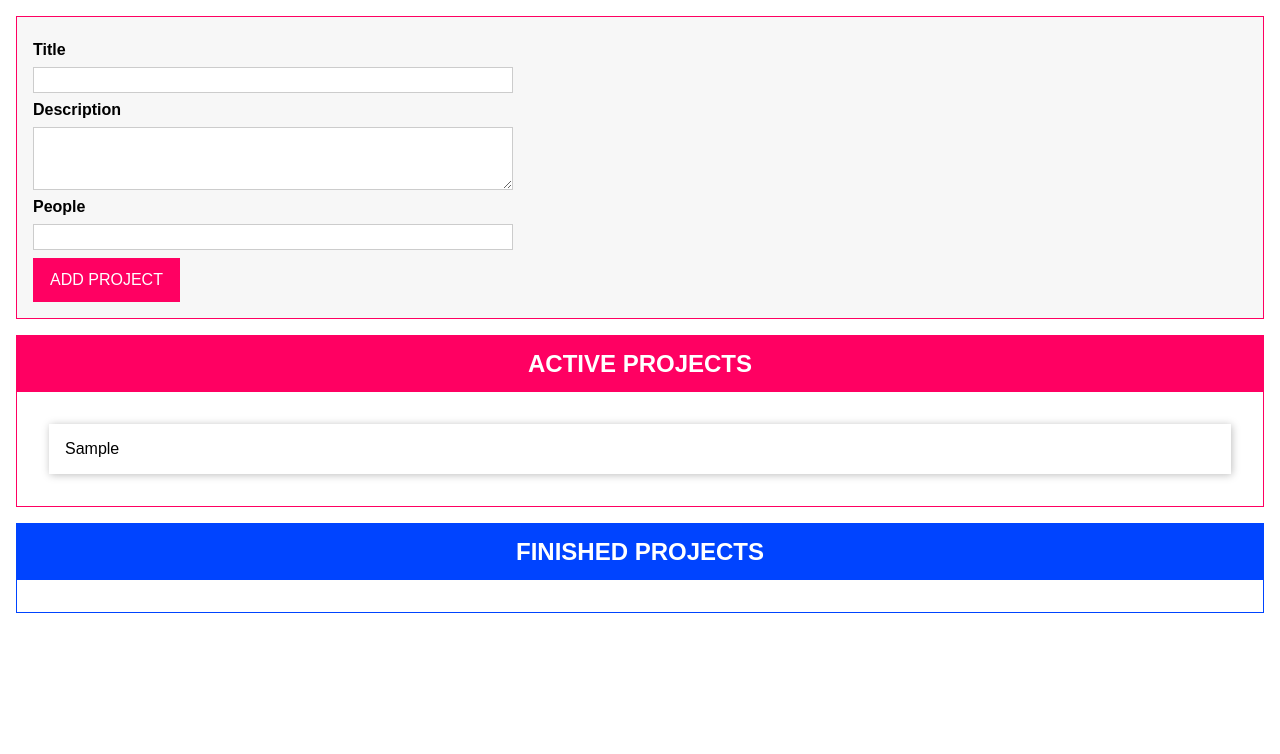
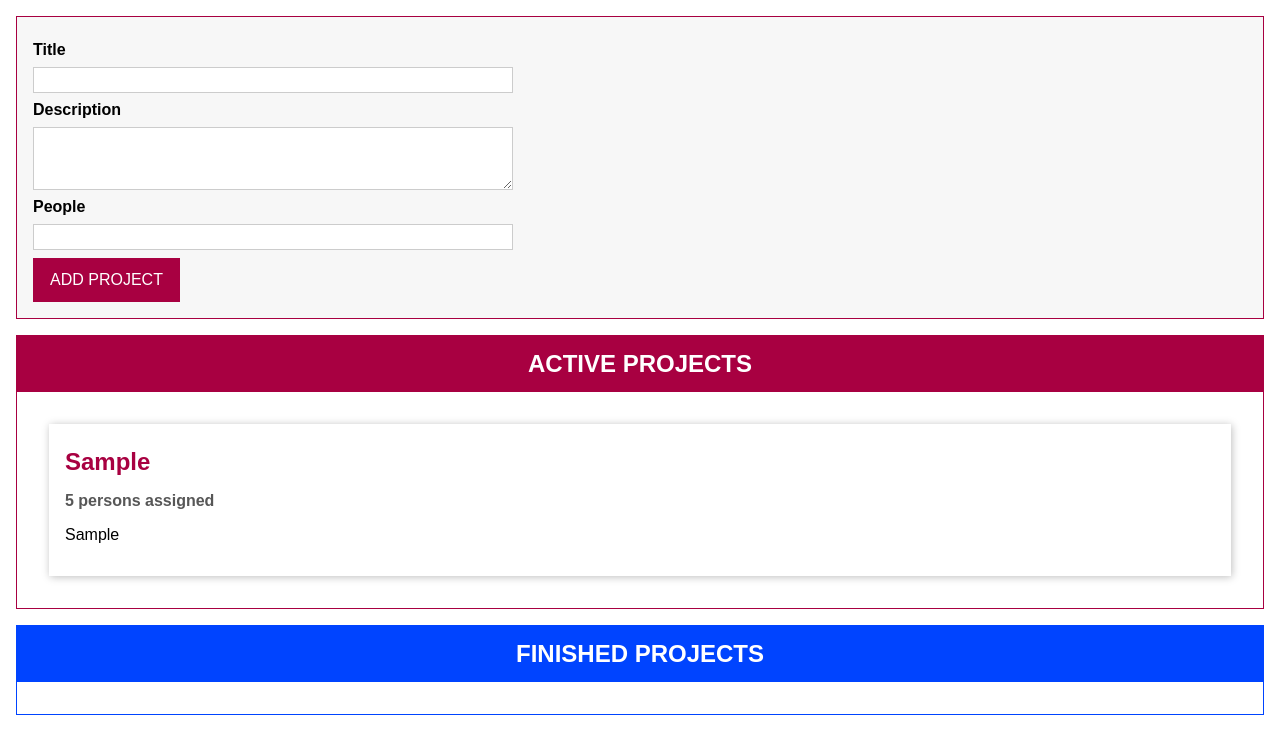
Before and after one commit to norberttoth01/simpleToDoListWithTS, a website with bundled scripts: page index.html in a window 1280 px wide. Both pictures are taken after typing "Sample", "Sample", "5" into the empty fields and a click on the button "ADD PROJECT". Built offline with nearby package versions, Linux system fonts and the light colour scheme.

Commit message:
base project finished

```diff
--- a/app.css
+++ b/app.css
@@ -38,8 +38,8 @@ textarea:focus {
 
 button {
   font: inherit;
-  background: #ff0062;
-  border: 1px solid #ff0062;
+  background: #a80041;
+  border: 1px solid #a80041;
   cursor: pointer;
   color: white;
   padding: 0.75rem 1rem;
@@ -51,17 +51,17 @@ button:focus {
 
 button:hover,
 button:active {
-  background: #a80041;
-  border-color: #a80041;
+  background: #44031c8c;
+  border-color: #a800406e;
 }
 
 .projects {
   margin: 1rem;
-  border: 1px solid #ff0062;
+  border: 1px solid #a80041;
 }
 
 .projects header {
-  background: #ff0062;
+  background: #a80041;
   height: 3.5rem;
   display: flex;
   justify-content: center;
@@ -91,10 +91,11 @@ button:active {
   box-shadow: 1px 1px 8px rgba(0, 0, 0, 0.26);
   padding: 1rem;
   margin: 1rem;
+  background: white;
 }
 
 .projects li h2 {
-  color: #ff0062;
+  color: #a80041;
   margin: 0.5rem 0;
 }
 
@@ -122,6 +123,6 @@ button:active {
 #user-input {
   margin: 1rem;
   padding: 1rem;
-  border: 1px solid #ff0062;
+  border: 1px solid #a80041;
   background: #f7f7f7;
 }
--- a/index.html
+++ b/index.html
@@ -40,7 +40,11 @@
     </form>
   </template>
   <template id="single-project">
-    <li></li>
+    <li draggable="true">
+      <h2></h2>
+      <h3></h3>
+      <p></p>
+    </li>
   </template>
   <template id="project-list">
     <section class="projects">
--- /dev/null
+++ b/src/models/drag&drop.ts
@@ -0,0 +1,10 @@
+export interface Draggable {
+  dragStartHandler(event: DragEvent): void;
+  dragEndHandler(event: DragEvent): void;
+}
+
+export interface DragTarget {
+  dragOverHandler(event: DragEvent): void;
+  dropHandler(event: DragEvent): void;
+  dragLeaveHandler(event: DragEvent): void;
+}
--- /dev/null
+++ b/src/models/projectItem.ts
@@ -0,0 +1,40 @@
+import { Component } from "./baseClass.js";
+import { Project } from "./project";
+import { Draggable } from "./drag&drop.js";
+import { AutoBind } from "../decorators/autoBind.js";
+
+export class ProjectItem extends Component<HTMLUListElement, HTMLLIElement>
+  implements Draggable {
+  private project: Project;
+
+  get persons() {
+    if (this.project.people === 1) {
+      return "1 person assigned";
+    }
+    return ` ${this.project.people} persons assigned`;
+  }
+  constructor(hostID: string, project: Project) {
+    super("single-project", hostID, false, project.id);
+    this.project = project;
+
+    this.configure();
+    this.renderContent();
+  }
+  @AutoBind
+  dragStartHandler(event: DragEvent) {
+    event.dataTransfer!.setData("text/plain", this.project.id);
+    event.dataTransfer!.effectAllowed = "move";
+  }
+  dragEndHandler(_: DragEvent) {}
+
+  configure() {
+    this.element.addEventListener("dragstart", this.dragStartHandler);
+    this.element.addEventListener("dragend", this.dragEndHandler);
+  }
+
+  renderContent() {
+    this.element.querySelector("h2")!.textContent = this.project.title;
+    this.element.querySelector("h3")!.textContent = this.persons;
+    this.element.querySelector("p")!.textContent = this.project.description;
+  }
+}
--- a/src/models/projectStateManagement.ts
+++ b/src/models/projectStateManagement.ts
@@ -27,8 +27,16 @@ class ProjectState extends State<Project> {
       Status.Active
     );
     this.projects.push(newProject);
-    for (const listenerFn of this.listeners) {
-      listenerFn(this.projects.slice());
+    this.updateListeners();
+  }
+
+  moveProject(projectId: string, newStatus: Status) {
+    const project = this.projects.find(project => {
+      return project.id == projectId;
+    });
+    if (project && project.status !== newStatus) {
+      project.status = newStatus;
+      this.updateListeners();
     }
   }
 
@@ -38,5 +46,11 @@ class ProjectState extends State<Project> {
   getProject() {
     return this.projects;
   }
+
+  private updateListeners() {
+    for (const listenerFn of this.listeners) {
+      listenerFn(this.projects.slice());
+    }
+  }
 }
 export const projectState = ProjectState.getInstance();
--- a/src/models/projectlist.ts
+++ b/src/models/projectlist.ts
@@ -1,8 +1,12 @@
 import { projectState } from "./projectStateManagement.js";
 import { Project, Status } from "./project.js";
 import { Component } from "./baseClass.js";
+import { ProjectItem } from "./projectItem.js";
+import { DragTarget } from "./drag&drop.js";
+import { AutoBind } from "../decorators/autoBind.js";
 
-export class ProjectList extends Component<HTMLDivElement, HTMLElement> {
+export class ProjectList extends Component<HTMLDivElement, HTMLElement>
+  implements DragTarget {
   assignedProjects: Project[];
 
   constructor(private type: "active" | "finished") {
@@ -12,7 +16,32 @@ export class ProjectList extends Component<HTMLDivElement, HTMLElement> {
     this.configure();
     this.renderContent();
   }
+  @AutoBind
+  dragOverHandler(event: DragEvent) {
+    if (event.dataTransfer && event.dataTransfer.types[0] === "text/plain") {
+      event.preventDefault();
+      const listEl = this.element.querySelector("ul")!;
+      listEl.classList.add("droppable");
+    }
+  }
+  @AutoBind
+  dropHandler(event: DragEvent) {
+    const projectId = event.dataTransfer!.getData("text/plain");
+    projectState.moveProject(
+      projectId,
+      this.type === "finished" ? Status.Finished : Status.Active
+    );
+  }
+  @AutoBind
+  dragLeaveHandler(_: DragEvent) {
+    const listEl = this.element.querySelector("ul")!;
+    listEl.classList.remove("droppable");
+  }
   configure() {
+    this.element.addEventListener("dragover", this.dragOverHandler);
+    this.element.addEventListener("dragleave", this.dragLeaveHandler);
+    this.element.addEventListener("drop", this.dropHandler);
+
     projectState.addListener((projects: Project[]) => {
       const relevantProjects = projects.filter(project => {
         if (this.type === "active") {
@@ -37,9 +66,7 @@ export class ProjectList extends Component<HTMLDivElement, HTMLElement> {
     )! as HTMLUListElement;
     listEl.innerHTML = "";
     for (const projectItem of this.assignedProjects) {
-      const listItem = document.createElement("li");
-      listItem.textContent = projectItem.title;
-      listEl.appendChild(listItem);
+      new ProjectItem(`${this.type}-project-list`, projectItem);
     }
   }
 }
```
Also changed, not shown: src/app.ts (+4 -5 lines).
